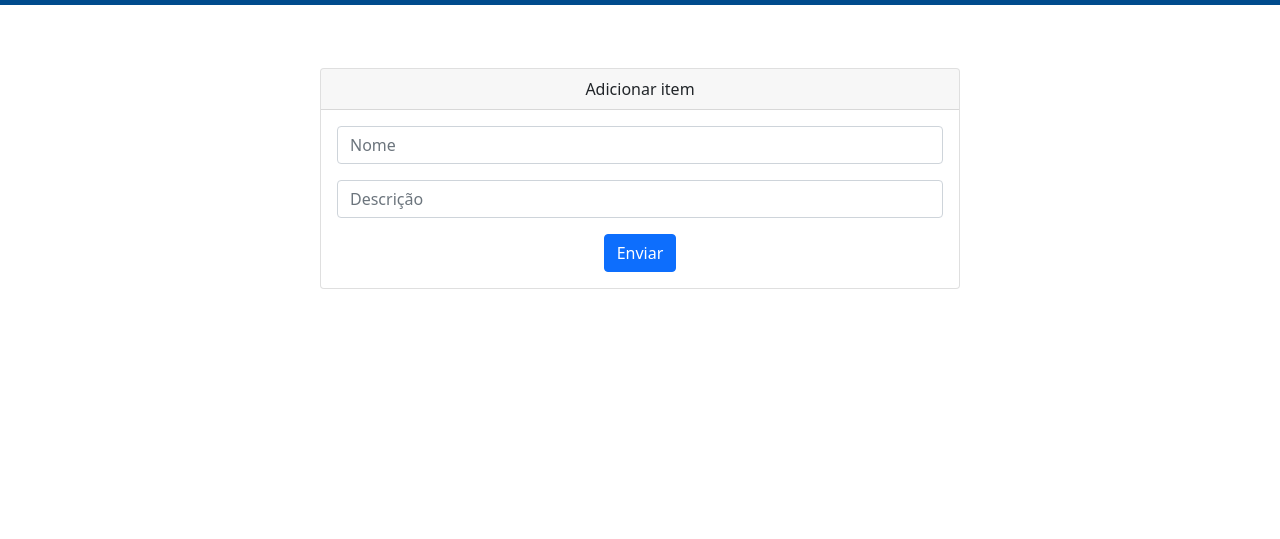
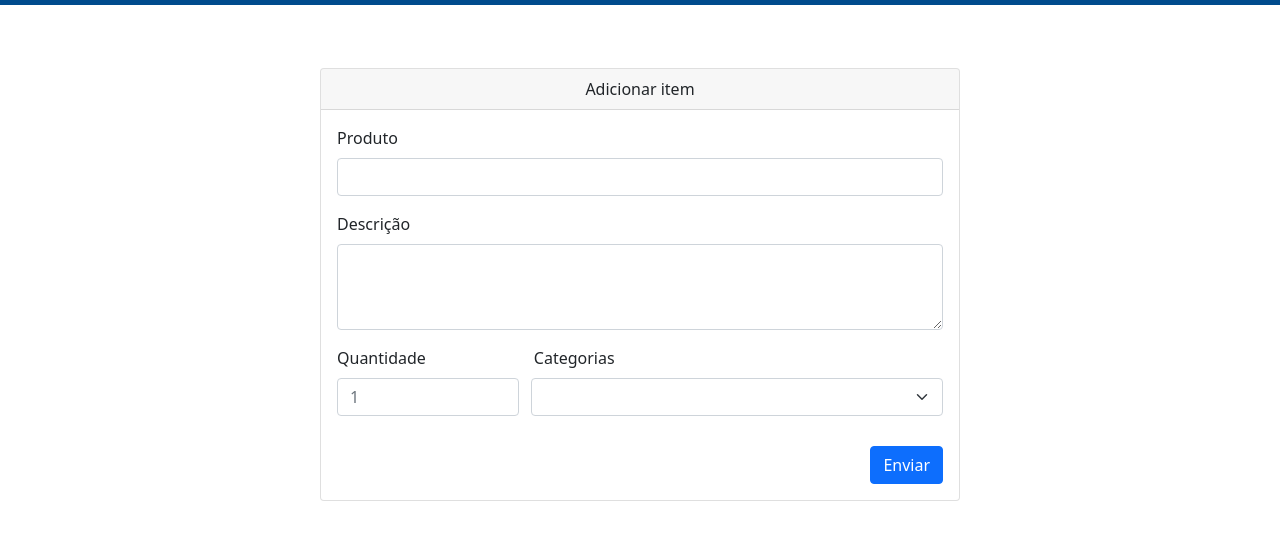
Before and after one commit to arturschmitt/estoque, a plain HTML site: page adicionar.html in a window 1280 px wide. Shown: the part 91-630 px from the top of the page. Drawn offline with nearby package versions, Linux system fonts and the light colour scheme.

Commit message:
Add files via upload

```diff
--- a/adicionar.html
+++ b/adicionar.html
@@ -35,21 +35,37 @@
         </div>
       </nav>
       <br>
-    <div class="conteudo" style="margin-left: 25%; margin-right: 25%;">
+    <div class="conteudo2">
         <div class="card text-center">
             <div class="card-header">
             Adicionar item
             </div>
             <div class="card-body">
-            <div class="input-group mb-3">
-                <input type="text" class="form-control" placeholder="Nome" aria-label="Username" aria-describedby="basic-addon1">
-            </div>
+              <div class="mb-3">
+                <label for="exampleFormControlInput1" class="form-label" style="float: left;">Produto</label>
+                <input type="name" class="form-control" id="exampleFormControlInput1" placeholder="">
+              </div>
 
-            <div class="input-group mb-3">
-                <input type="text" class="form-control" placeholder="Descrição" aria-label="Username" aria-describedby="basic-addon1">
-            </div>
+              <div class="mb-3">
+                <label for="exampleFormControlTextarea1" class="form-label" style="float: left;">Descrição</label>
+                <textarea class="form-control" id="exampleFormControlTextarea1" rows="3"></textarea>
+              </div>
 
-            <a href="#" class="btn btn-primary">Enviar</a>
+
+              <div class="mb-3" style="width: 30%; display: inline; float: left;">
+                <label for="exampleFormControlInput1" class="form-label" style="float: left;">Quantidade</label>
+                <input type="number" class="form-control" id="exampleFormControlInput1" placeholder="1">
+              </div>
+
+              <label for="exampleFormControlInput1" class="form-label" style="float: left; margin-left: 15px;">Categorias</label>
+              <select class="form-select form-select" aria-label=".form-select-sm example" style="width: 68%; display: inline; float: right;">
+                <option selected> </option>
+                <option value="1">Limpeza</option>
+                <option value="2">Materiais de aula</option>
+                <option value="3">Fodase?</option>
+              </select>
+
+              <a href="#" class="btn btn-primary" style="float: right; margin-top: 30px;">Enviar</a>
             </div>
         </div>
     </div>
--- a/css/style.css
+++ b/css/style.css
@@ -35,6 +35,12 @@ p{
     margin-top: 3%;
 }
 
+.conteudo2{
+    margin-left: 25%;
+    margin-right: 25%;
+    margin-top: 3%;
+}
+
 th{
     color: darkslategray;
 }
@@ -54,4 +60,8 @@ td{
         margin-left: 5%;
         margin-right: 5%;
     }
+    .conteudo2{
+        margin-left: 10%;
+        margin-right: 10%;
+    }
 }
```
